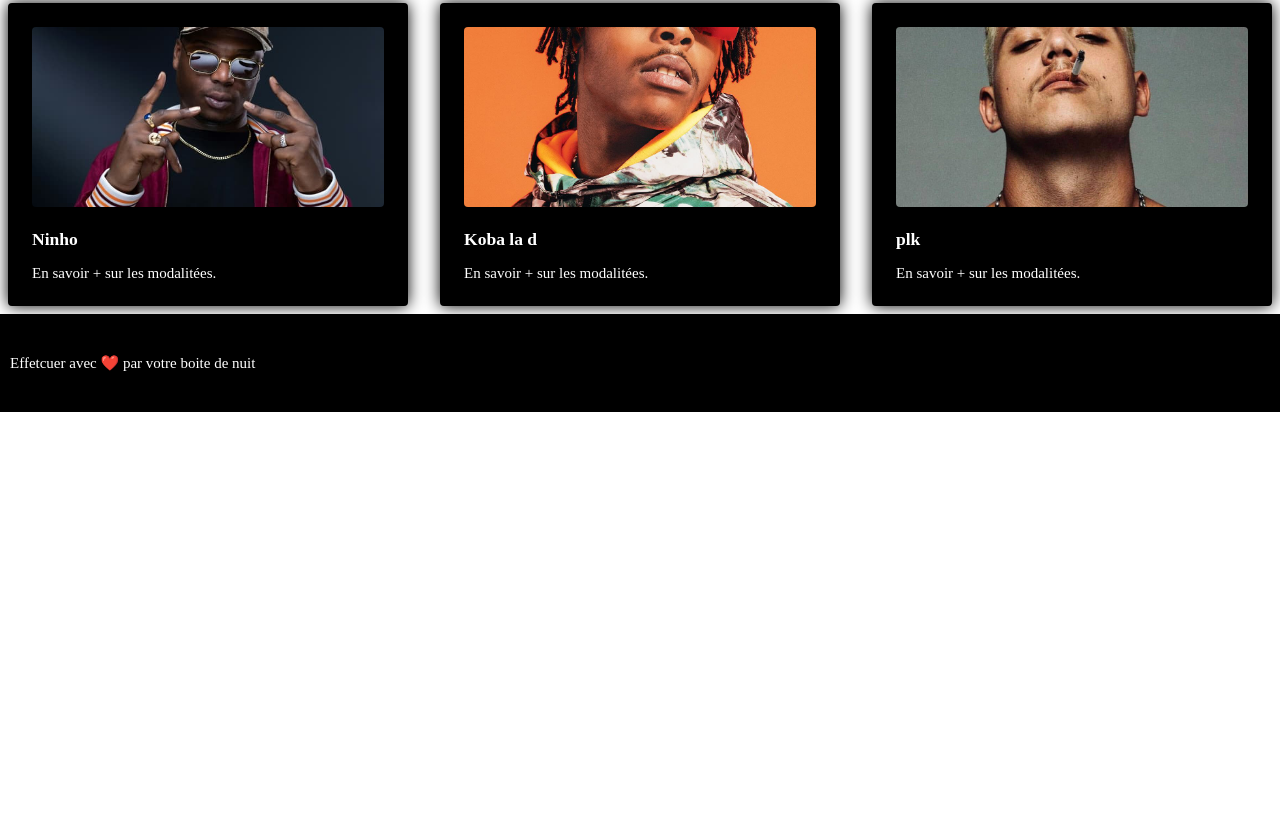
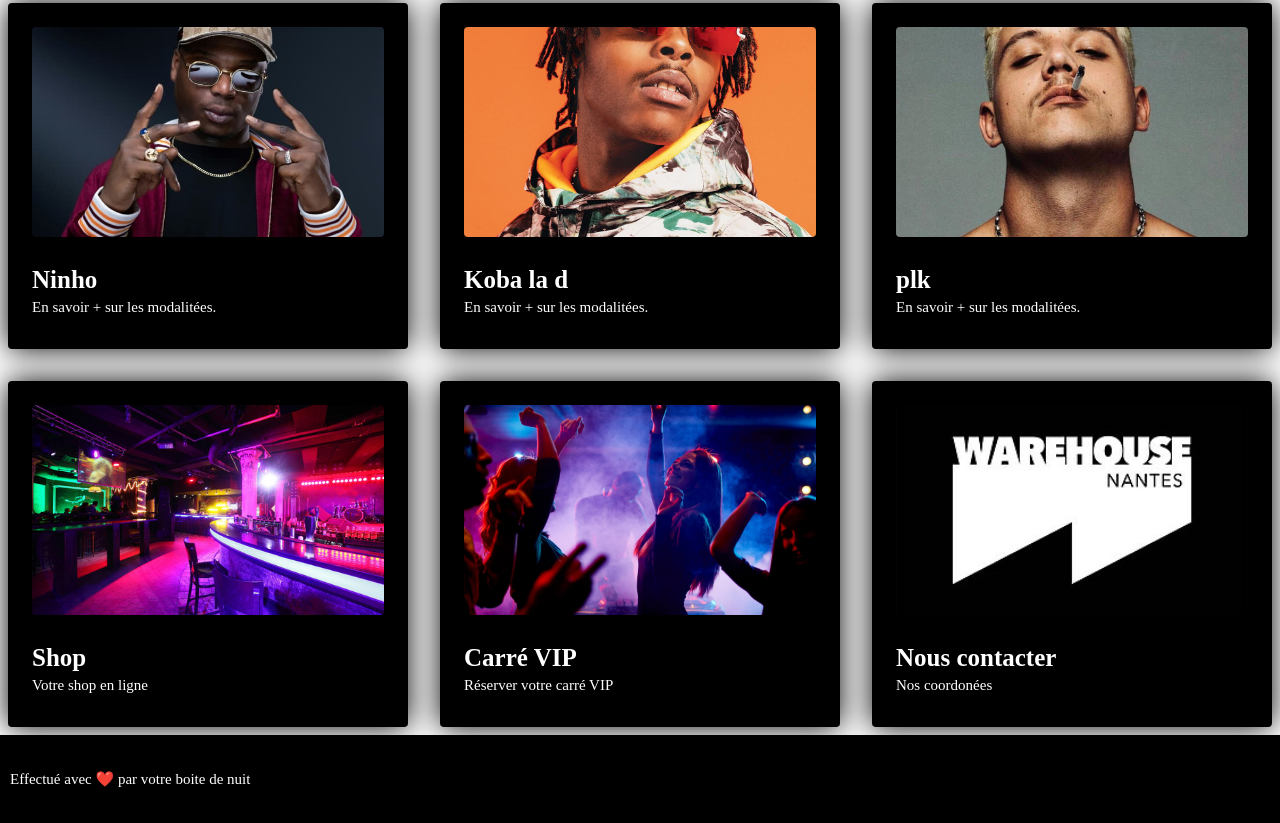
Before and after one commit to esteban-wf/landing, a plain HTML site: page index.html in a window 1280 px wide. Shown: the part 610-1433 px from the top of the page. Before the commit the page ends 1022 px from the top, so only its background shows below. Drawn offline with Linux system fonts and the light colour scheme; a web font is replaced by a local one.

Commit message:
Add files via upload

```diff
--- a/index.html
+++ b/index.html
@@ -27,7 +27,7 @@
 <div class="container">
 
   <h2></h2>
-  <a href="" target="_blank" class="btn-blue2">Les artistes disponibles</a>
+  <a href="https://www.warehouse-nantes.fr/event" target="_blank" class="btn-blue2">Les artistes disponibles</a>
 
   </div>
 
@@ -38,28 +38,50 @@
   <div class="card-white">
   <img src="images/ni.jpeg" alt="Ninho" width="200">
   <h3>Ninho</h3>
-  <p>En savoir + sur les modalitées.</p>
+  <a href="https://www.infoconcert.com/artiste/ninho-157754/concerts.html" class="btn-blue3"> En savoir + sur les modalitées.</a>
    </div>
 
   <div class="card-white">
   <img src="images/koba.jpeg" alt="Koba la d" width="200">
   <h3>Koba la d</h3>
-  <p>En savoir + sur les modalitées.</p>
+  <a href="https://www.songkick.com/fr/artists/9775029-koba-lad" class="btn-blue3"> En savoir + sur les modalitées.</a>
 
   </div>
 
   <div class="card-white">
   <img src="images/plk.jpeg" alt="plk" width="200">
   <h3>plk</h3>
-  <p>En savoir + sur les modalitées.</p>
+  <a href="https://www.infoconcert.com/artiste/plk-165099/concerts.html" class="btn-blue3"> En savoir + sur les modalitées.</a>
 </div>
+
+<div class="card-white">
+  <img src="images/shop.jpeg" alt="" width="200">
+  <h3>Shop</h3>
+  <a href="https://www.warehouse-nantes.fr/shop" class="btn-blue3"> Votre shop en ligne</a>
+   </div>
+
+<div class="card-white">
+  <img src="images/carre.jpeg" alt="" width="200">
+  <h3>Carré VIP</h3>
+  <a href="https://www.warehouse-nantes.fr/vip" class="btn-blue3">
+   Réserver votre carré VIP </a>
+   </div>
+
+
+<div class="card-white">
+  <img src="images/contact.jpeg" alt="" width="200">
+  <h3>Nous contacter</h3>
+  <a href="https://www.warehouse-nantes.fr/help" class="btn-blue3">
+   Nos coordonées </a>
+   </div>
+
 
   </div>
 
 
   <!-- Footer section -->
 <div class="footer">
-  <p>Effetcuer avec ❤️ par votre boite de nuit</p>
+  <p>Effectué avec ❤️ par votre boite de nuit</p>
 </div>
 
 </body>
--- a/style.css
+++ b/style.css
@@ -51,7 +51,7 @@
 
 .card-white {
   background: black;
-  box-shadow: 0 0 16px ;
+  box-shadow: 0 0 30px ;
   border-radius: 4px;
   padding: 24px;
   margin: 8px;
@@ -59,25 +59,26 @@
 
 .card-white img {
   width: 100%;
-  height: 180px;
+  height: 210px;
   object-fit: cover;
   border-radius: 4px;
 }
 
 .card-white h3 {
   margin-bottom: 0;
-  color:white
+  color:white;
+  font-size: 25px;
 }
 
-.card-white p {
-  margin-bottom: 0;
+.card-white a{
+  margin-bottom: 4px;
   color:white
 }
 
 .footer {
   background: black;
   color: white;
-  padding: 25px 10px;
+  padding: 20px 10px;
 }
 
 .cards {
@@ -96,3 +97,13 @@
   text-decoration: none;
   font-size: 20px;
 }
+
+.btn-blue3 {
+  color: white;
+  padding: 5px 0px;
+  border-radius: 4px;
+  display: inline-block;
+  text-decoration: none;
+  font-size: 15px;
+
+ }
```
Also changed, not shown: images/carre.jpeg (added), images/contact.jpeg (added), images/shop.jpeg (added), 1 other file.
